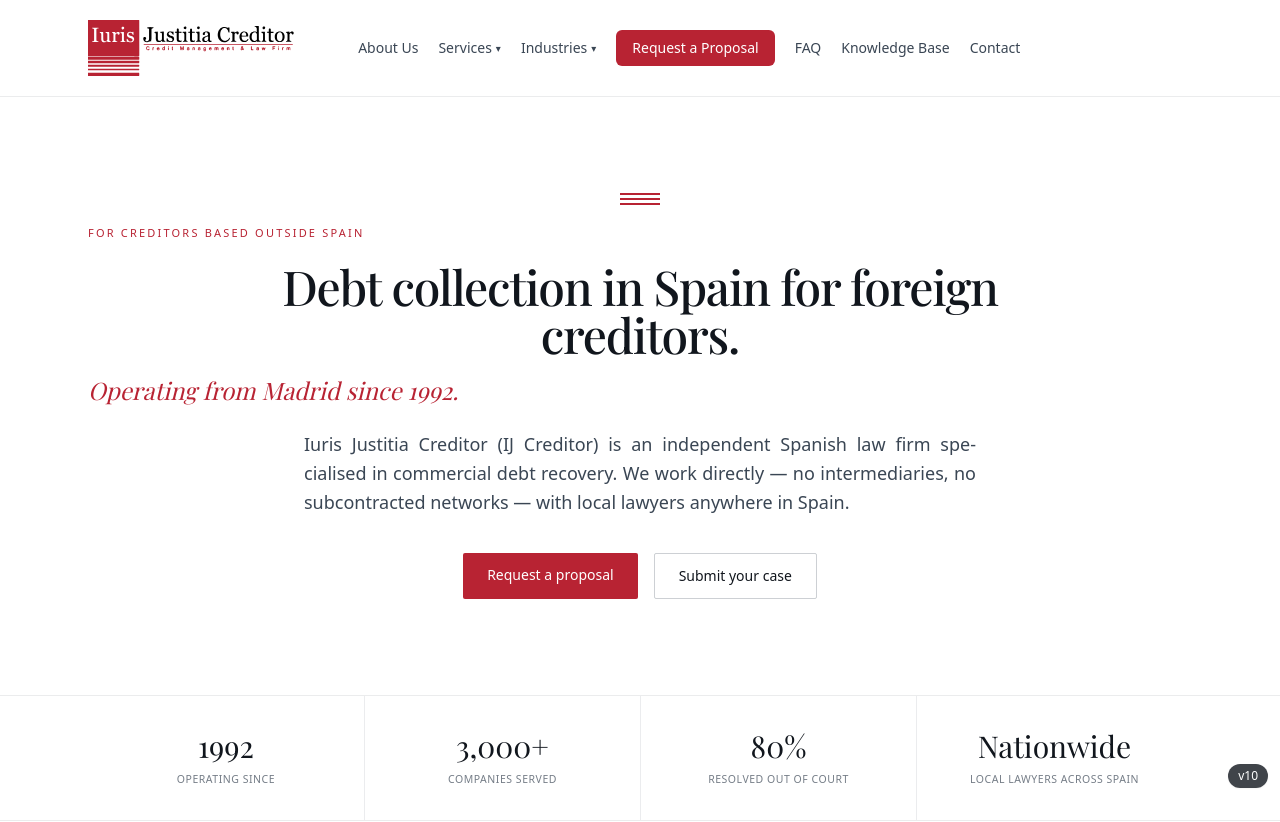
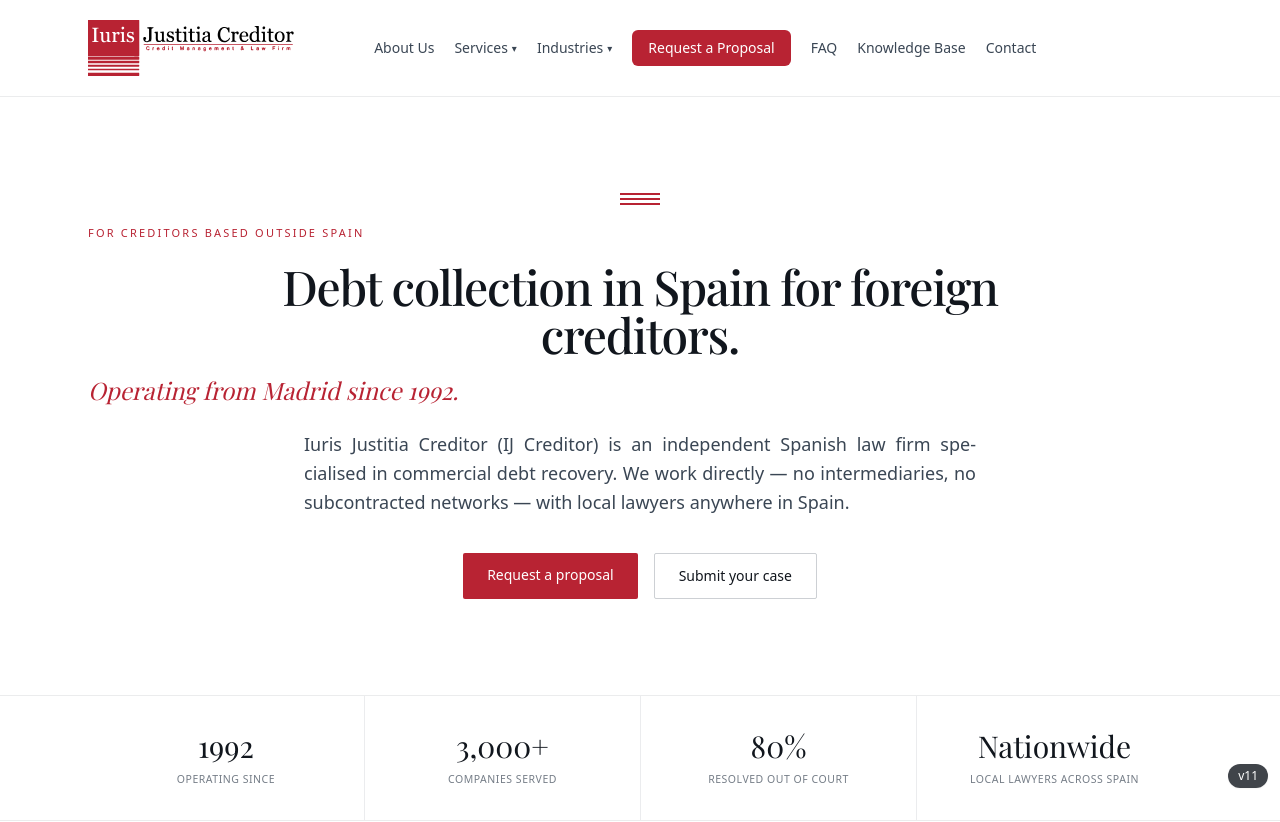
Before and after one commit to igorgolas/iurisingles, a Next.js app: page / in a window 1280 px wide. Shown: the top 822 px of the page. Built offline with nearby package versions, Linux system fonts and the light colour scheme; a web font is replaced by a local one.

Commit message:
Header: a bit more gap between logo and menu; v11

```diff
--- a/components/Nav.tsx
+++ b/components/Nav.tsx
@@ -9,7 +9,7 @@
 
   return (
     <header className="sticky top-0 z-40 border-b border-slate/10 bg-white/90 backdrop-blur">
-      <div className="mx-auto flex max-w-6xl items-center gap-16 px-6 py-5">
+      <div className="mx-auto flex max-w-6xl items-center gap-20 px-6 py-5">
         <Link href="/" className="flex items-center" aria-label={`${SITE.name} — home`}>
           {/* eslint-disable-next-line @next/next/no-img-element */}
           <img
--- a/lib/version.ts
+++ b/lib/version.ts
@@ -1,3 +1,3 @@
 // Bump this string on every change. The pill in the corner shows it,
 // so you can confirm in your browser that the new version is live.
-export const VERSION = "v10";
+export const VERSION = "v11";
```
